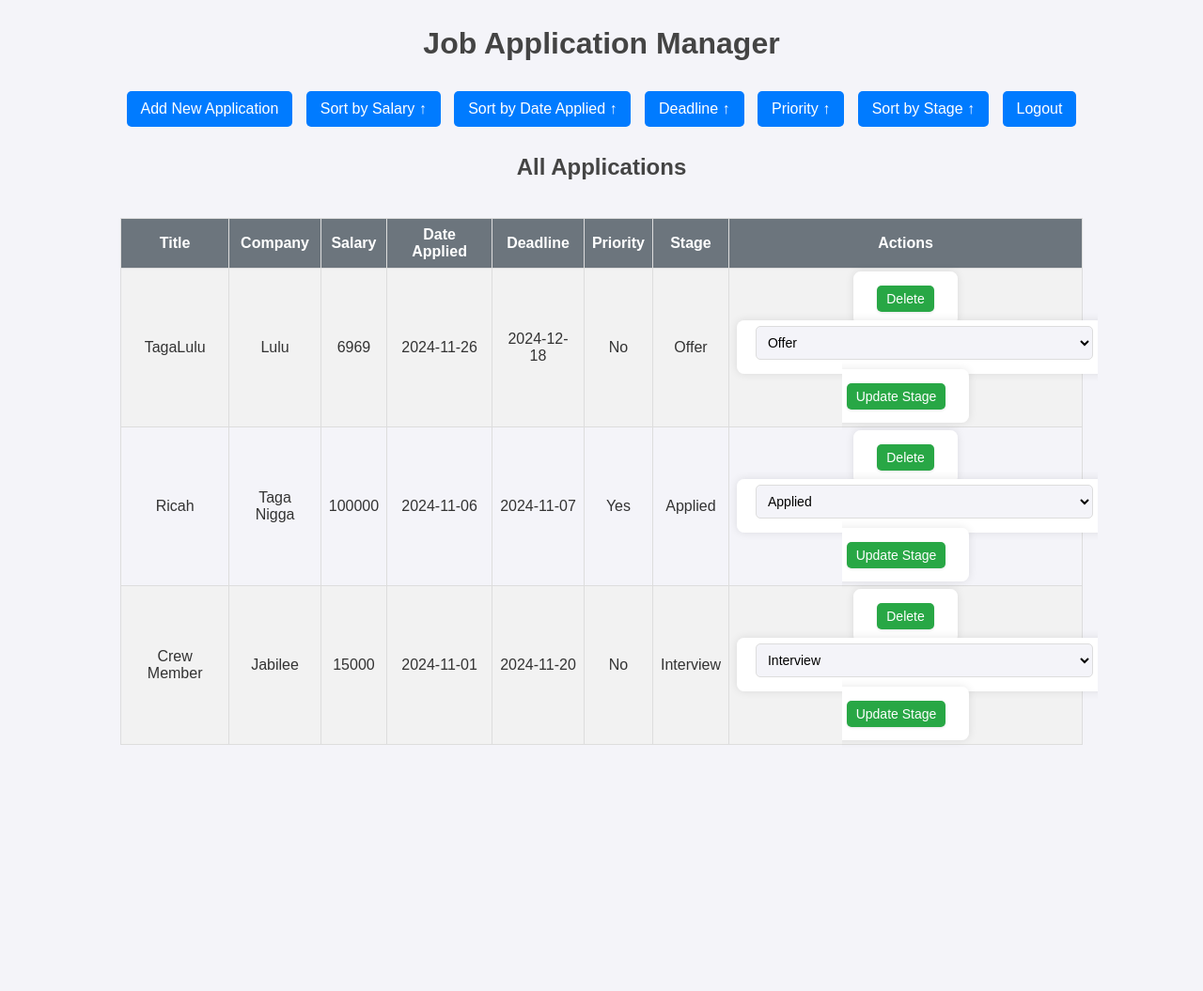
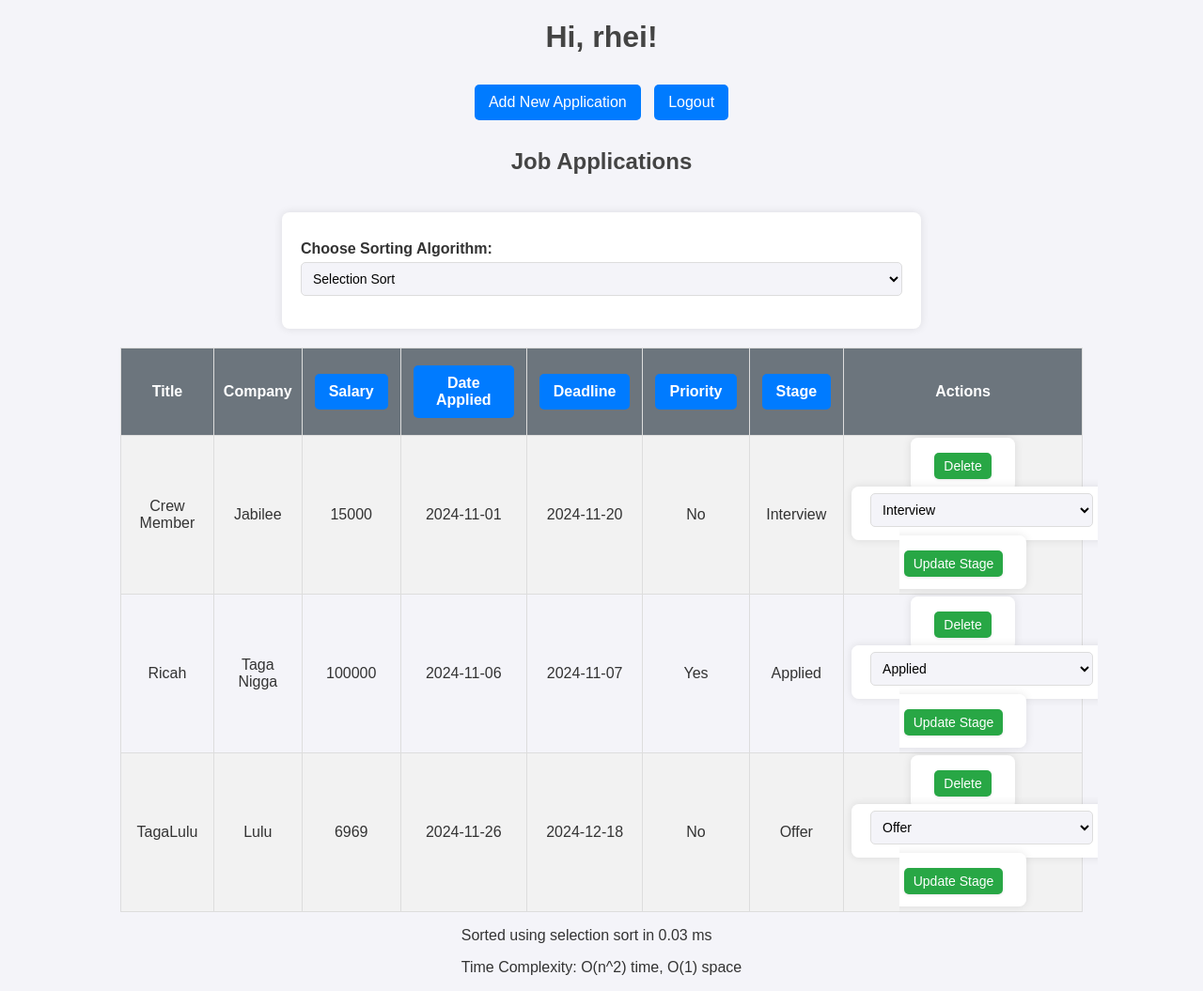
Before and after one commit to rechandayo/TULONG, a Flask app: page /view/1 in a window 1280 px wide. Shown: the whole page at 94% size. Before the commit the page ends 793 px from the top, so only its background shows below. Run offline with Flask 3, Linux system fonts and the light colour scheme; a user stored in the database is signed in; data comes from the database, SQL or seed files in the repository.

Commit message:
Add files via upload

```diff
--- a/app.py
+++ b/app.py
@@ -3,6 +3,8 @@ from flask_bcrypt import Bcrypt
 import sqlite3
 from datetime import datetime
 from functools import wraps
+import time
+from time import perf_counter
 
 
 app = Flask(__name__)
@@ -78,10 +80,13 @@ def login_required(f):
 @login_required
 def index():
     user_id = session["user_id"]
+    username = session.get("username")  # Retrieve the username from the session
+
     conn = get_db_connection()
     applications = conn.execute("SELECT * FROM applications WHERE user_id = ?", (user_id,)).fetchall()
     conn.close()
-    return render_template("index.html", applications=applications)
+
+    return render_template("index.html", applications=applications, username=username)
 
 @app.route("/add", methods=["GET", "POST"])
 @login_required
@@ -111,79 +116,51 @@ def add_application():
 
 
 # Selection Sort: Sort by Salary
-def selection_sort(applications, reverse=False):
+def selection_sort(applications, key, reverse=False):
     n = len(applications)
     for i in range(n):
-        selected_index = i
+        selected = i
         for j in range(i + 1, n):
-            if (applications[j]["salary"] < applications[selected_index]["salary"]) ^ reverse:
-                selected_index = j
-        applications[i], applications[selected_index] = applications[selected_index], applications[i]
+            try:
+                # Compare values with `get` to handle missing keys
+                if (applications[j].get(key, float('inf')) < applications[selected].get(key, float('inf'))) != reverse:
+                    selected = j
+            except KeyError:
+                continue  # Skip if key is missing
+        # Swap if a new selected index was found
+        applications[i], applications[selected] = applications[selected], applications[i]
     return applications
 
-# Use Selection sort: Sort by Priority
-def priority_sort(applications, reverse):
-    n = len(applications)
-    for i in range(n):
-        selected_index = i
-        for j in range(i + 1, n):
-            if (applications[j]["priority"] < applications[selected_index]["priority"]) ^ reverse:
-                selected_index = j
-        applications[i], applications[selected_index] = applications[selected_index], applications[i]
-    return applications
-
-# Shell Sort: Sort by Date Applied
-def shell_sort(applications, reverse=False):
+def shell_sort(applications, key, reverse=False):
     n = len(applications)
     gap = n // 2
+
     while gap > 0:
         for i in range(gap, n):
             temp = applications[i]
             j = i
-            while j >= gap and (applications[j - gap]["date_applied"] > temp["date_applied"]) ^ reverse:
+            # Compare using the provided key
+            while j >= gap and (applications[j - gap][key] > temp[key]) != reverse:
                 applications[j] = applications[j - gap]
                 j -= gap
             applications[j] = temp
         gap //= 2
+
     return applications
 
-def deadline_sort(applications, reverse=False):
-    n = len(applications)
-    gap = n // 2
-    while gap > 0:
-        for i in range(gap, n):
-            temp = applications[i]
-            j = i
-            while j >= gap and (applications[j - gap]["deadline"] > temp["deadline"]) ^ reverse:
-                applications[j] = applications[j - gap]
-                j -= gap
-            applications[j] = temp
-        gap //= 2
-    return applications
+def bucket_sort(applications, key, reverse=False):
+    # Assume that `key` contains categorical data for bucket sort
+    buckets = {}
+    for app in applications:
+        bucket_key = app[key]
+        if bucket_key not in buckets:
+            buckets[bucket_key] = []
+        buckets[bucket_key].append(app)
 
-# Bucket Sort: Sort by Stage
-def bucket_sort(applications, reverse=False):
-    # Define the desired order for stages
-    stage_order = ["Applied", "Interview", "Offer", "Rejected"]
-    if reverse:
-        stage_order = stage_order[::-1]  # Reverse order for descending
-
-    # Create buckets based on the stage order
-    stage_buckets = {stage: [] for stage in stage_order}
-    for app in applications:
-        stage = app["stage"]
-        # Add applications to the correct bucket if stage matches, else default to "Applied"
-        if stage in stage_buckets:
-            stage_buckets[stage].append(app)
-        else:
-            stage_buckets["Applied"].append(app)
-
-    # Flatten the buckets back into a single list, preserving the desired stage order
-    sorted_applications = []
-    for stage in stage_order:
-        sorted_applications.extend(stage_buckets[stage])
-
-    return sorted_applications
+    sorted_apps = []
+    for bucket_key in sorted(buckets, reverse=reverse):
+        sorted_apps.extend(buckets[bucket_key])
+    return sorted_apps
 
 
 # Route to delete an application by ID
@@ -196,28 +173,62 @@ def delete_application(id):
     return redirect(url_for("index"))
 
 # Route to view applications by filter
+algorithm_complexities = {
+    "selection": {"time": "O(n²)", "space": "O(1)"},
+    "shell": {"time": "O(n log n) - O(n²)", "space": "O(1)"},
+    "bucket": {"time": "O(n + k)", "space": "O(n + k)"},
+}
+
+filter_key_map = {
+    "salary": "salary",
+    "date": "date_applied",
+    "deadline": "deadline",
+    "priority": "priority",
+    "stage": "stage"
+}
+
 @app.route("/view/<filter_type>")
+@login_required
 def view_applications(filter_type):
+    user_id = session["user_id"]
+    username = session.get("username")  # Retrieve the username from the session
     sort_order = request.args.get("order", "asc")  # Default to ascending
+    algorithm = request.args.get("algorithm", "selection")  # Sorting algorithm
+    sort_order = request.args.get("order", "asc")  # Default to ascending
+    reverse = sort_order == "desc"
+
+    key = filter_key_map.get(filter_type, "date_applied")  # Default to "date_applied" if no match
+
     conn = get_db_connection()
     applications = conn.execute("SELECT * FROM applications").fetchall()
-    applications = [dict(app) for app in applications]  # Convert Row objects to dictionaries
+    applications = [dict(app) for app in applications]
     conn.close()
 
-    # Apply sorting based on filter_type
-    reverse = sort_order == "desc"
-    if filter_type == "salary":
-        applications = selection_sort(applications, reverse)
-    elif filter_type == "date":
-        applications = shell_sort(applications, reverse)
-    elif filter_type == "stage":
-        applications = bucket_sort(applications, reverse)
-    elif filter_type == "deadline":
-        applications = deadline_sort(applications, reverse)
-    elif filter_type == "priority":
-        applications = priority_sort(applications, reverse)
+    # Measure the time taken by the sorting algorithm with higher precision
+    start_time = perf_counter()
 
-    return render_template("view_applications.html", applications=applications, filter_type=filter_type, sort_order=sort_order)
+    if algorithm == "selection":
+        applications = selection_sort(applications, key=key, reverse=reverse)
+        complexity = "O(n^2) time, O(1) space"
+    elif algorithm == "shell":
+        applications = shell_sort(applications, key=key, reverse=reverse)
+        complexity = "O(n^1.5) time (avg), O(1) space"
+    elif algorithm == "bucket":
+        applications = bucket_sort(applications, key=key, reverse=reverse)
+        complexity = "O(n+k) time, O(n+k) space"
+
+    elapsed_time_ms = (perf_counter() - start_time) * 1000  # Convert to milliseconds
+
+    return render_template(
+        "view_applications.html",
+        applications=applications,
+        filter_type=filter_type,
+        sort_order=sort_order,
+        algorithm=algorithm,
+        elapsed_time_ms=elapsed_time_ms,
+        complexity=complexity,
+        username=username
+    )
 
 # Route to update the stage of an application
 @app.route("/update_stage/<int:id>", methods=["POST"])
--- a/templates/view_applications.html
+++ b/templates/view_applications.html
@@ -5,36 +5,34 @@
     <link rel="stylesheet" href="{{ url_for('static', filename='styles.css') }}">
 </head>
 <body>
-    <h1>Job Application Manager</h1>
+    <h1>Hi, {{ username }}!</h1>
     <div>
         <a href="{{ url_for('add_application') }}">Add New Application</a>
-        <a href="{{ url_for('view_applications', filter_type='salary', order='asc' if sort_order == 'desc' else 'desc') }}">
-            Sort by Salary {{ '↑' if sort_order == 'asc' else '↓' }}
-        </a>
-        <a href="{{ url_for('view_applications', filter_type='date', order='asc' if sort_order == 'desc' else 'desc') }}">
-            Sort by Date Applied {{ '↑' if sort_order == 'asc' else '↓' }}
-        </a>
-        <a href="{{ url_for('view_applications', filter_type='deadline', order='asc' if sort_order == 'desc' else 'desc') }}">
-            Deadline {{ '↑' if sort_order == 'asc' else '↓' }}
-        </a>
-        <a href="{{ url_for('view_applications', filter_type='priority', order='asc' if sort_order == 'desc' else 'desc') }}">
-            Priority {{ '↑' if sort_order == 'asc' else '↓' }}
-        </a>
-        <a href="{{ url_for('view_applications', filter_type='stage', order='asc' if sort_order == 'desc' else 'desc') }}">
-            Sort by Stage {{ '↑' if sort_order == 'asc' else '↓' }}
-        </a>
         <a href="{{ url_for('logout') }}">Logout</a>
     </div>
-    <h2>All Applications</h2>
+
+    <h2>Job Applications</h2>
+
+    <!-- Sorting Algorithm Selection -->
+    <form method="get" action="{{ url_for('view_applications', filter_type=filter_type, order=sort_order) }}" id="sortForm">
+        <label for="sortAlgorithm">Choose Sorting Algorithm:</label>
+        <select name="algorithm" id="sortAlgorithm" onchange="document.getElementById('sortForm').submit();">
+            <option value="selection" {% if algorithm == 'selection' %}selected{% endif %}>Selection Sort</option>
+            <option value="shell" {% if algorithm == 'shell' %}selected{% endif %}>Shell Sort</option>
+            <option value="bucket" {% if algorithm == 'bucket' %}selected{% endif %}>Bucket Sort</option>
+        </select>
+    </form>
+
+    <!-- Applications Table with Sort Links in Headers -->
     <table>
         <tr>
             <th>Title</th>
             <th>Company</th>
-            <th>Salary</th>
-            <th>Date Applied</th>
-            <th>Deadline</th>
-            <th>Priority</th>
-            <th>Stage</th>
+            <th><a href="{{ url_for('view_applications', filter_type='salary', order='asc' if sort_order == 'desc' else 'desc', algorithm=algorithm) }}">Salary</a></th>
+            <th><a href="{{ url_for('view_applications', filter_type='date', order='asc' if sort_order == 'desc' else 'desc', algorithm=algorithm) }}">Date Applied</a></th>
+            <th><a href="{{ url_for('view_applications', filter_type='deadline', order='asc' if sort_order == 'desc' else 'desc', algorithm=algorithm) }}">Deadline</a></th>
+            <th><a href="{{ url_for('view_applications', filter_type='priority', order='asc' if sort_order == 'desc' else 'desc', algorithm=algorithm) }}">Priority</a></th>
+            <th><a href="{{ url_for('view_applications', filter_type='stage', order='asc' if sort_order == 'desc' else 'desc', algorithm=algorithm) }}">Stage</a></th>
             <th>Actions</th>
         </tr>
         {% for app in applications %}
@@ -57,11 +55,25 @@
                         <option value="Offer" {% if app['stage'] == 'Offer' %}selected{% endif %}>Offer</option>
                         <option value="Rejected" {% if app['stage'] == 'Rejected' %}selected{% endif %}>Rejected</option>
                     </select>
-                        <button type="submit">Update Stage</button>
+                    <button type="submit" onclick="preventScroll(event)">Update Stage</button>
                 </form>
             </td>
         </tr>
         {% endfor %}
     </table>
+
+    <!-- Complexity Display -->
+    <div>
+    <p>Sorted using {{ algorithm }} sort in {{ elapsed_time_ms | round(2) }} ms</p>
+    <p>Time Complexity: {{ complexity }}</p>
+    </div>
+
+    <script>
+        function preventScroll(event) {
+            event.preventDefault();  // Prevents the page from reloading and scrolling up
+            // You can add additional actions here if needed, like sending an AJAX request
+        }
+    </script>
+
 </body>
 </html>
```
Also changed, not shown: templates/index.html (+29 -24 lines). Lines whose indentation alone changed are shown as unchanged.
